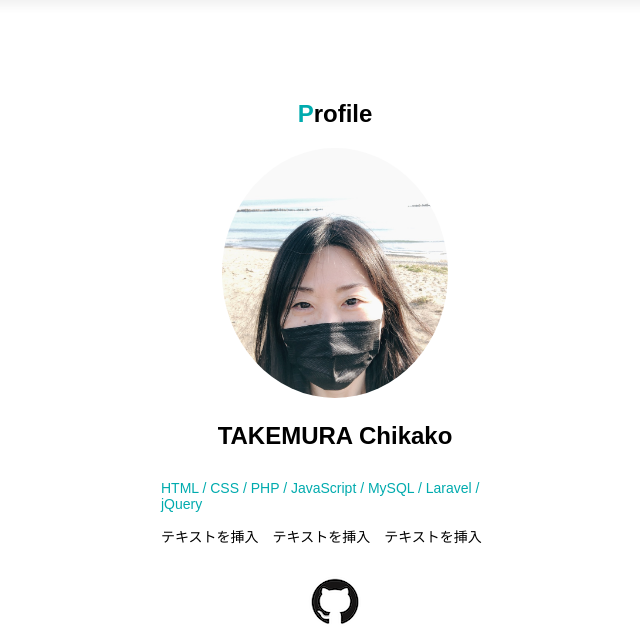
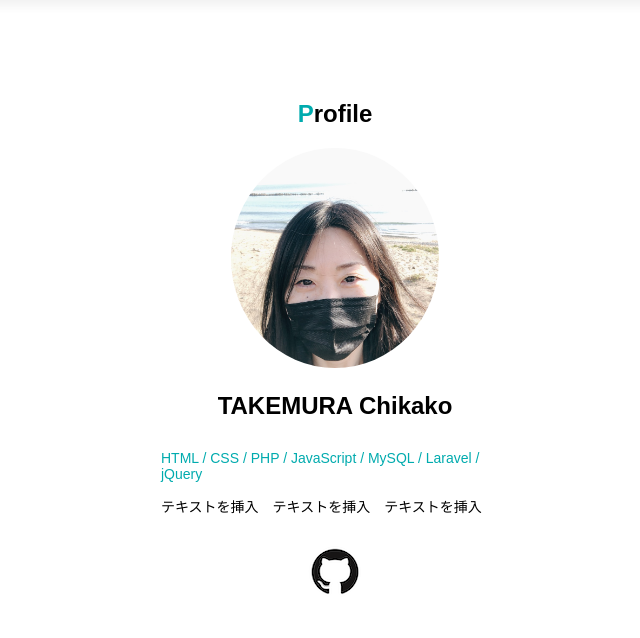
Before and after one commit to chikako82/Portfolio2022, a PHP site: page / in a window 1280 px wide. Shown: the part 65-703 px from the top of the page, without its empty margins (305-945 px from the left). Run offline with PHP 8.4, Linux system fonts and the light colour scheme.

Commit message:
cssプロフィール写真サイズの修正

```diff
--- a/style.css
+++ b/style.css
@@ -40,8 +40,8 @@ body {
 }
 
 .item-list img {
-    width: 65%;
-    height: 250px;
+    width: 60%;
+    height: 220px;
     object-position: bottom;
     object-fit: cover;
     border-radius: 50%;
```
